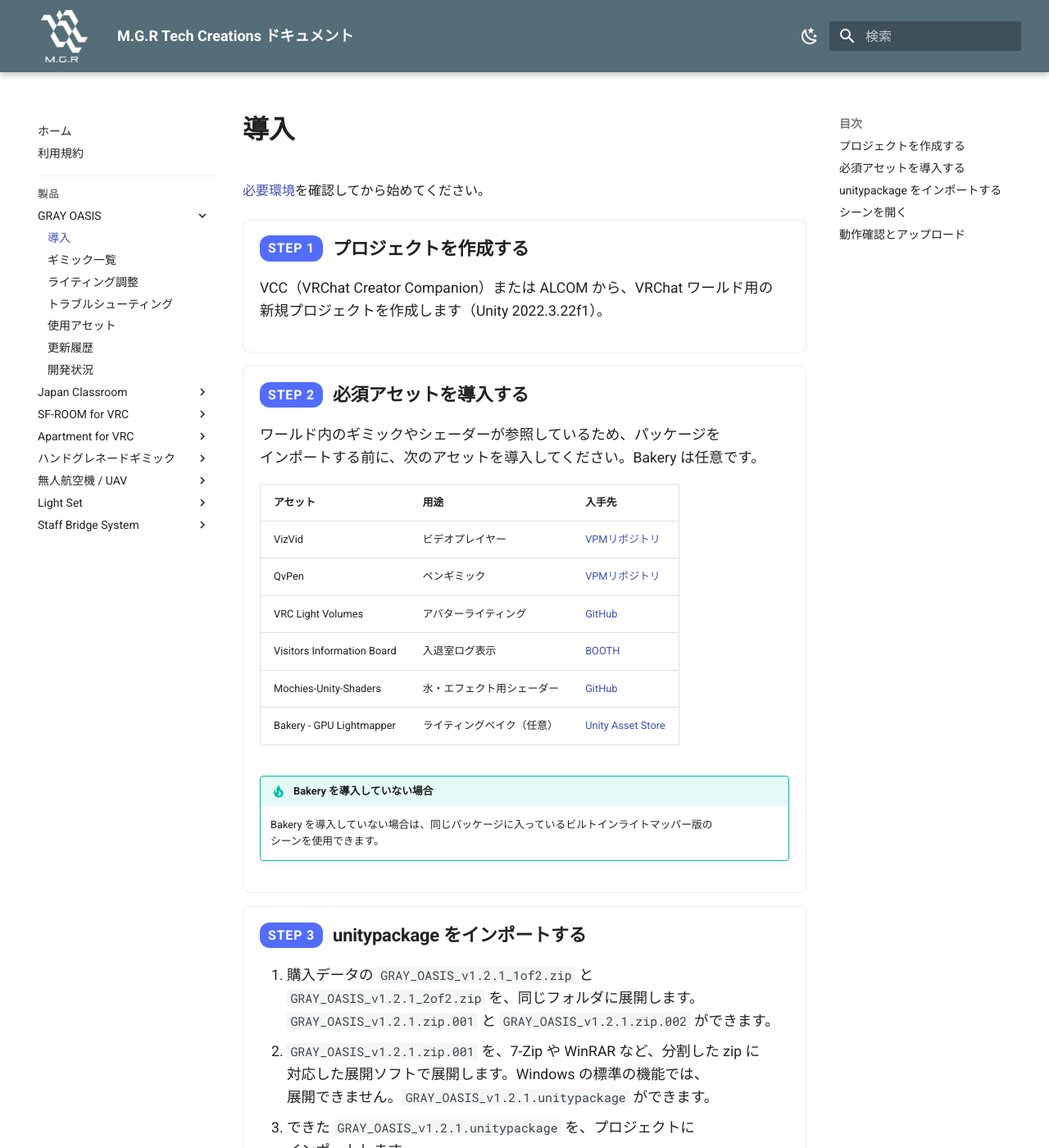
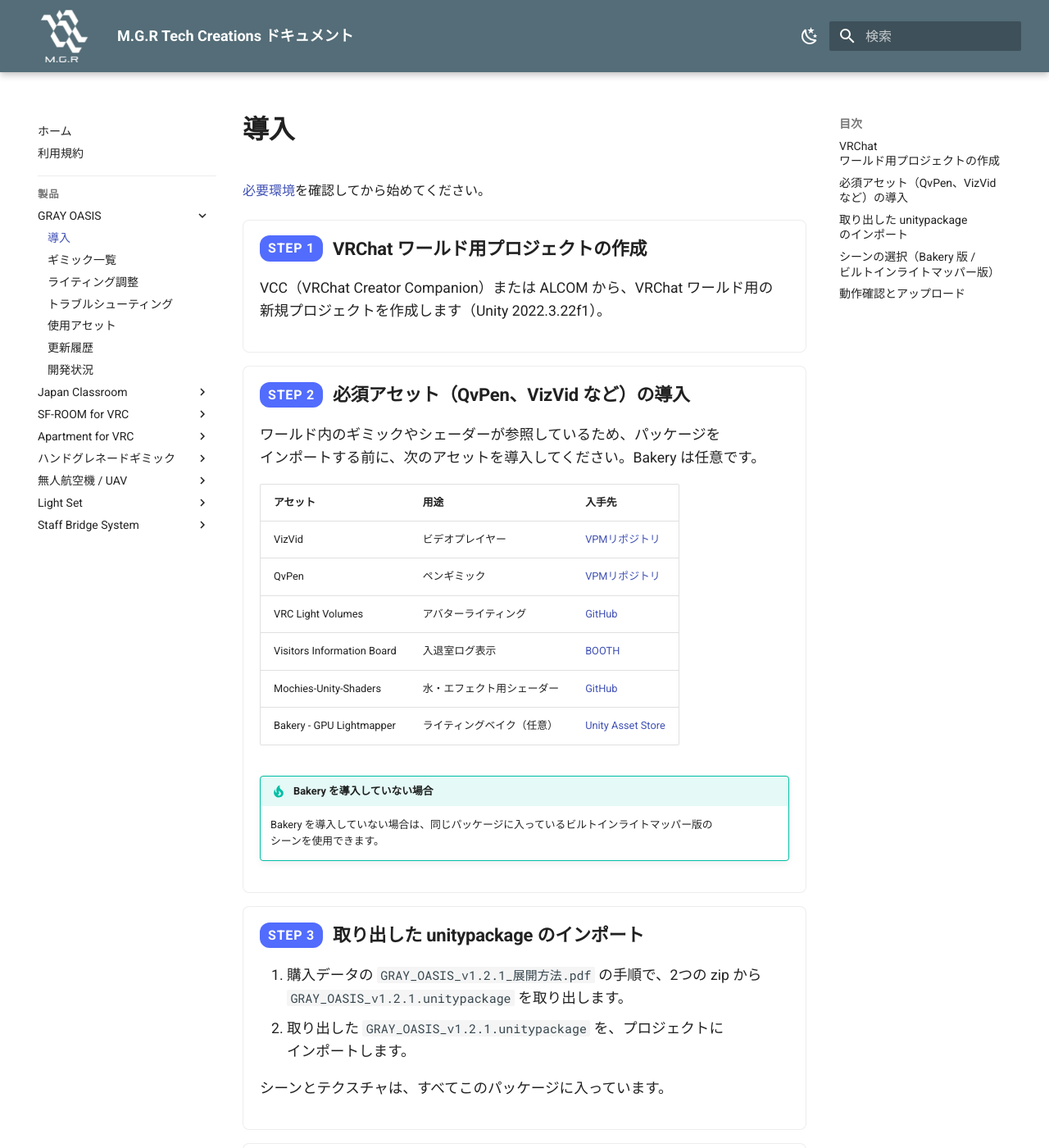
Before and after one commit to MAGURO-git/ProductArchive, an MkDocs documentation site: the page built from docs/gray-oasis/install.md, in a window 1280 px wide and 1400 px high. Shown: the whole window at 82% size. Built offline with MkDocs 1.6.1 and Material for MkDocs 9.7.7, drawn with Linux system fonts in a browser that asks for light colours; some of the changed text lies outside the part shown.

Commit message:
GRAY OASIS: 導入ページの見出しと STEP 3 を、展開方法の PDF に合わせる
PDF の末尾に載せた STEP 1〜5 の名前と、導入ページの見出しをそろえる。
zip の展開は購入データの PDF が受け持ち、導入ページは取り出した
unitypackage のインポートから説明する。

Co-Authored-By: Claude Sonnet 5.5 <noreply@anthropic.com>

```diff
--- a/docs/gray-oasis/install.md
+++ b/docs/gray-oasis/install.md
@@ -7,7 +7,7 @@
 <div class="step-item" markdown="1">
 <div class="step-item-head">
 <span class="step-num">STEP 1</span>
-<h3>プロジェクトを作成する</h3>
+<h3>VRChat ワールド用プロジェクトの作成</h3>
 </div>
 <div class="step-body" markdown="1">
 
@@ -19,7 +19,7 @@ VCC（VRChat Creator Companion）または ALCOM から、VRChat ワールド用
 <div class="step-item" markdown="1">
 <div class="step-item-head">
 <span class="step-num">STEP 2</span>
-<h3>必須アセットを導入する</h3>
+<h3>必須アセット（QvPen、VizVid など）の導入</h3>
 </div>
 <div class="step-body" markdown="1">
 
@@ -43,13 +43,12 @@ VCC（VRChat Creator Companion）または ALCOM から、VRChat ワールド用
 <div class="step-item" markdown="1">
 <div class="step-item-head">
 <span class="step-num">STEP 3</span>
-<h3>unitypackage をインポートする</h3>
+<h3>取り出した unitypackage のインポート</h3>
 </div>
 <div class="step-body" markdown="1">
 
-1. 購入データの `GRAY_OASIS_v1.2.1_1of2.zip` と `GRAY_OASIS_v1.2.1_2of2.zip` を、同じフォルダに展開します。`GRAY_OASIS_v1.2.1.zip.001` と `GRAY_OASIS_v1.2.1.zip.002` ができます。
-2. `GRAY_OASIS_v1.2.1.zip.001` を、7-Zip や WinRAR など、分割した zip に対応した展開ソフトで展開します。Windows の標準の機能では、展開できません。`GRAY_OASIS_v1.2.1.unitypackage` ができます。
-3. できた `GRAY_OASIS_v1.2.1.unitypackage` を、プロジェクトにインポートします。
+1. 購入データの `GRAY_OASIS_v1.2.1_展開方法.pdf` の手順で、2つの zip から `GRAY_OASIS_v1.2.1.unitypackage` を取り出します。
+2. 取り出した `GRAY_OASIS_v1.2.1.unitypackage` を、プロジェクトにインポートします。
 
 シーンとテクスチャは、すべてこのパッケージに入っています。
 
@@ -59,7 +58,7 @@ VCC（VRChat Creator Companion）または ALCOM から、VRChat ワールド用
 <div class="step-item" markdown="1">
 <div class="step-item-head">
 <span class="step-num">STEP 4</span>
-<h3>シーンを開く</h3>
+<h3>シーンの選択（Bakery 版 / ビルトインライトマッパー版）</h3>
 </div>
 <div class="step-body" markdown="1">
 
```
